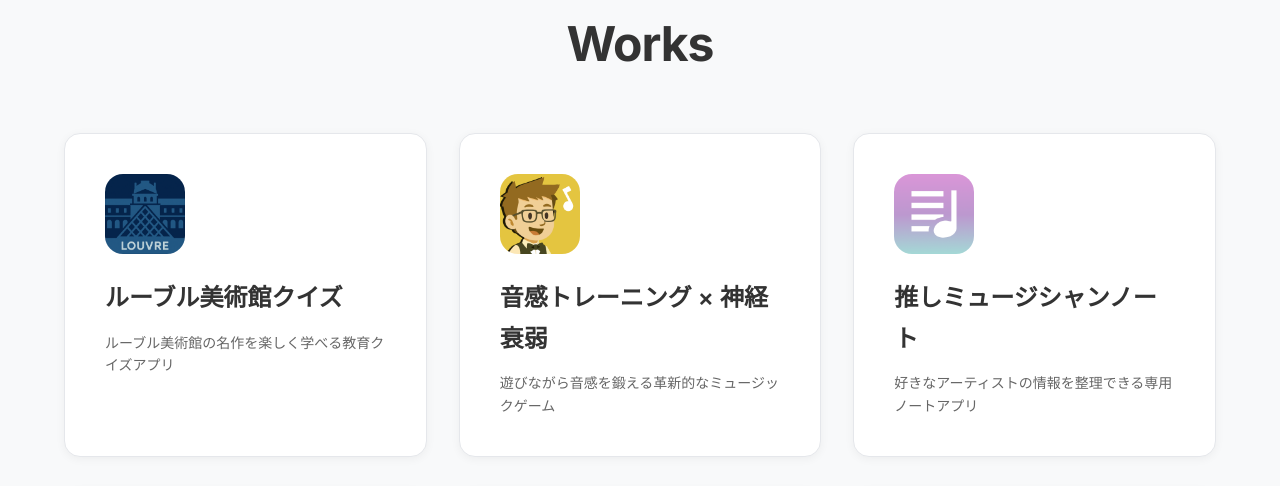
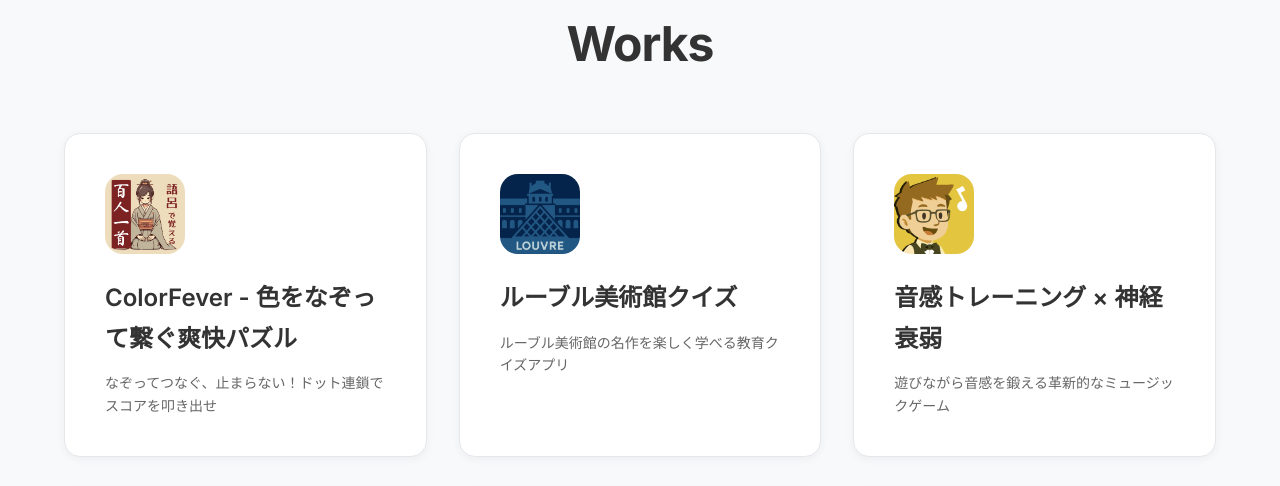
Before and after one commit to zhenya0626/portfolio2025, a plain HTML site: page index.html in a window 1280 px wide. Shown: the part 1267-1753 px from the top of the page. Drawn offline with Linux system fonts and the light colour scheme.

Commit message:
index.html修正

```diff
--- a/index.html
+++ b/index.html
@@ -96,6 +96,14 @@
             <div class="container">
                 <h2 class="section-title">Works</h2>
                 <div class="works-grid">
+                    <!-- 0. ColorFever - 色をなぞって繋ぐ爽快パズル -->
+                    <a href="/portfolio2025/works/kimariji-hyakunin.html" class="work-card">
+                        <div class="work-icon">
+                            <img src="images/apps/kimariji-hyakunin-icon.png" alt="ColorFever - 色をなぞって繋ぐ爽快パズル">
+                        </div>
+                        <h3 class="work-title">ColorFever - 色をなぞって繋ぐ爽快パズル</h3>
+                        <p class="work-description">なぞってつなぐ、止まらない！ドット連鎖でスコアを叩き出せ</p>
+                    </a>
                     <!-- 1. ルーブル美術館クイズ -->
                     <a href="/portfolio2025/works/louvre-quiz.html" class="work-card">
                         <div class="work-icon">
```
